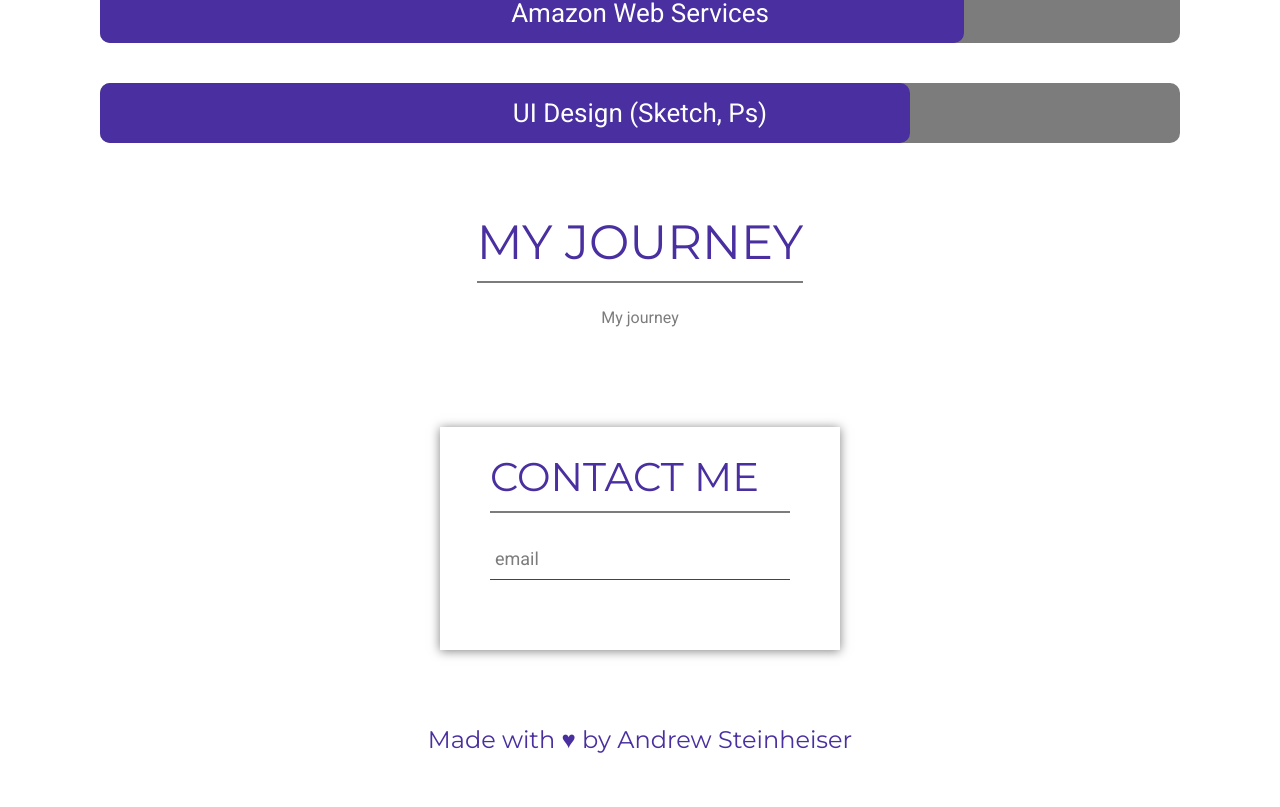
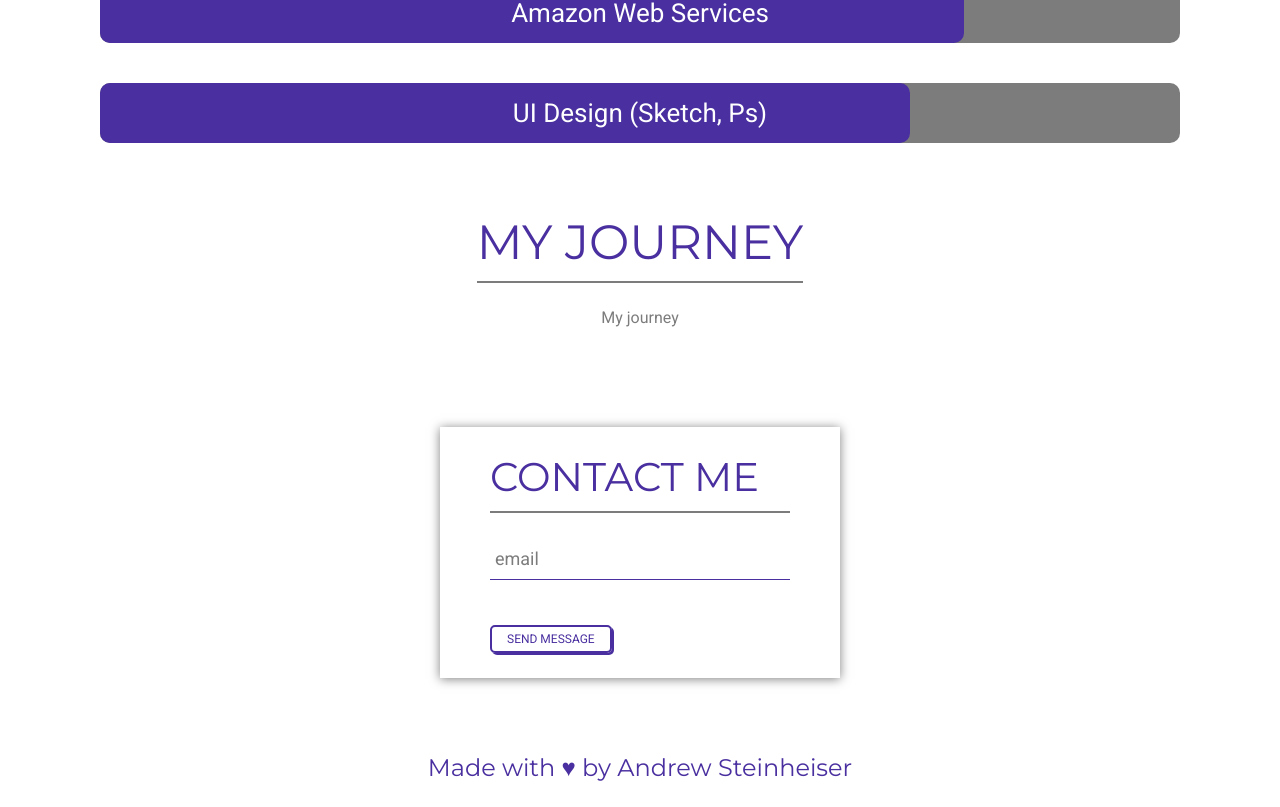
Before and after one commit to ASteinheiser/iamandrew.io, a React (Create React App) app: page / in a window 1280 px wide. Shown: the part 1781-2588 px from the top of the page. Before the commit the page ends 2560 px from the top, so only its background shows below. Built offline with nearby package versions, Linux system fonts and the light colour scheme.

Commit message:
add styled button component

```diff
--- /dev/null
+++ b/src/components/Button/button.scss
@@ -0,0 +1,29 @@
+.button-container {
+  position: relative;
+  display: inline-block;
+
+  padding: 5px 15px;
+
+  background: transparent;
+
+  border-radius: 5px;
+  border: 2px solid var(--purple);
+  box-shadow: 2px 2px 0 var(--purple);
+
+  font-size: 12px;
+  color: var(--purple);
+  text-decoration: none;
+  text-transform: uppercase;
+
+  cursor: pointer;
+  user-select: none;
+
+  transition: 'background' .3s ease;
+
+  &:hover {
+    top: 2px;
+    left: 2px;
+
+    box-shadow: 2px 2px 0 transparent;
+  }
+}
--- /dev/null
+++ b/src/components/Button/index.js
@@ -0,0 +1,19 @@
+import React from 'react';
+
+import './button.scss';
+
+const Button = (props) => {
+
+  const { onClick, text } = props;
+
+  return(
+    <div className='button-container'
+      onClick={onClick}>
+
+      { text }
+
+    </div>
+  );
+}
+
+export default Button;
--- a/src/components/Contact/index.js
+++ b/src/components/Contact/index.js
@@ -1,6 +1,7 @@
 import React, { useState } from 'react';
 
-import Input from '../Input';
+import Button from '../Button';
+import Input  from '../Input';
 
 import './contact.scss';
 
@@ -14,6 +15,10 @@ const Contact = (props) => {
     console.log('e:', e);
     console.log('field:', field);
     console.log('updateFunc:', updateFunc);
+  }
+
+  function onSubmit() {
+    console.log('submitting!!!');
   }
 
   return(
@@ -30,6 +35,10 @@ const Contact = (props) => {
           value={email}
           onChange={(e) => handleChange(e, 'email', setEmail)} />
 
+        <Button
+          text='Send Message'
+          onClick={onSubmit} />
+
       </div>
     </div>
   );
```
